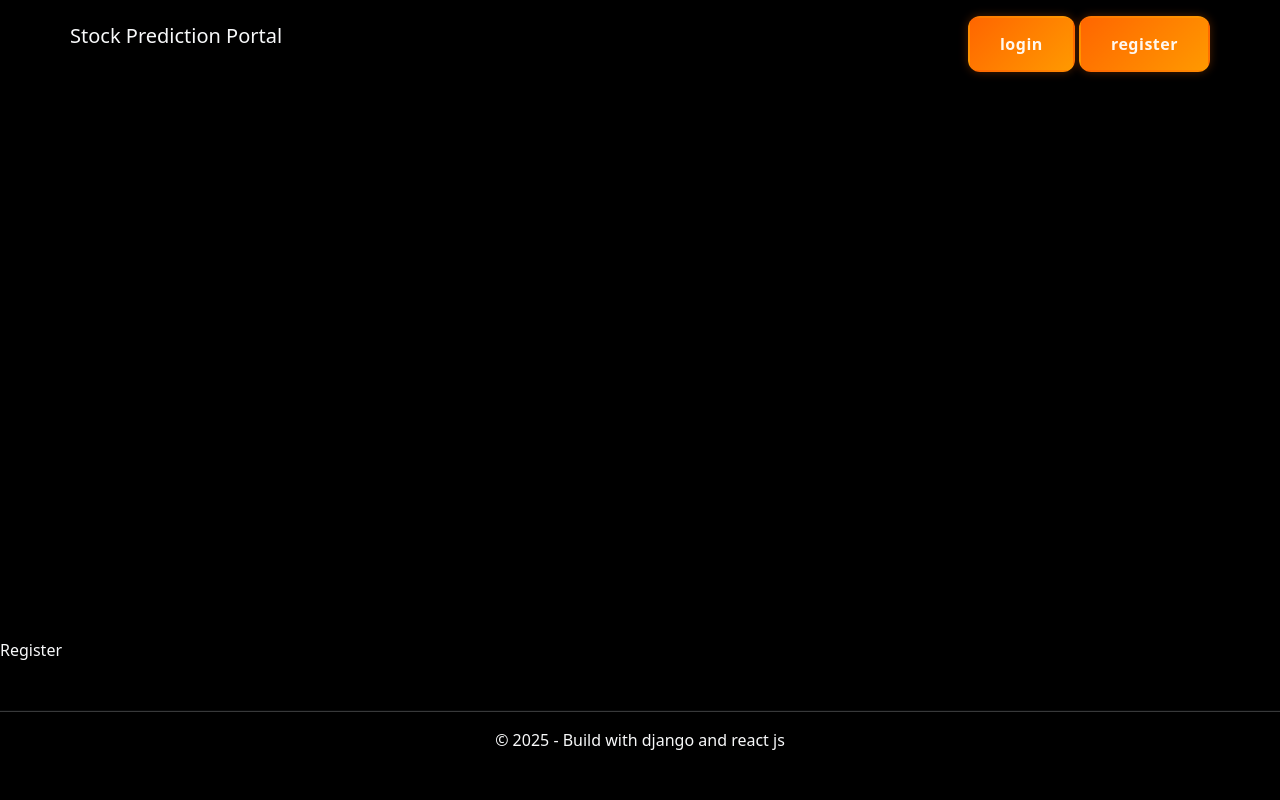
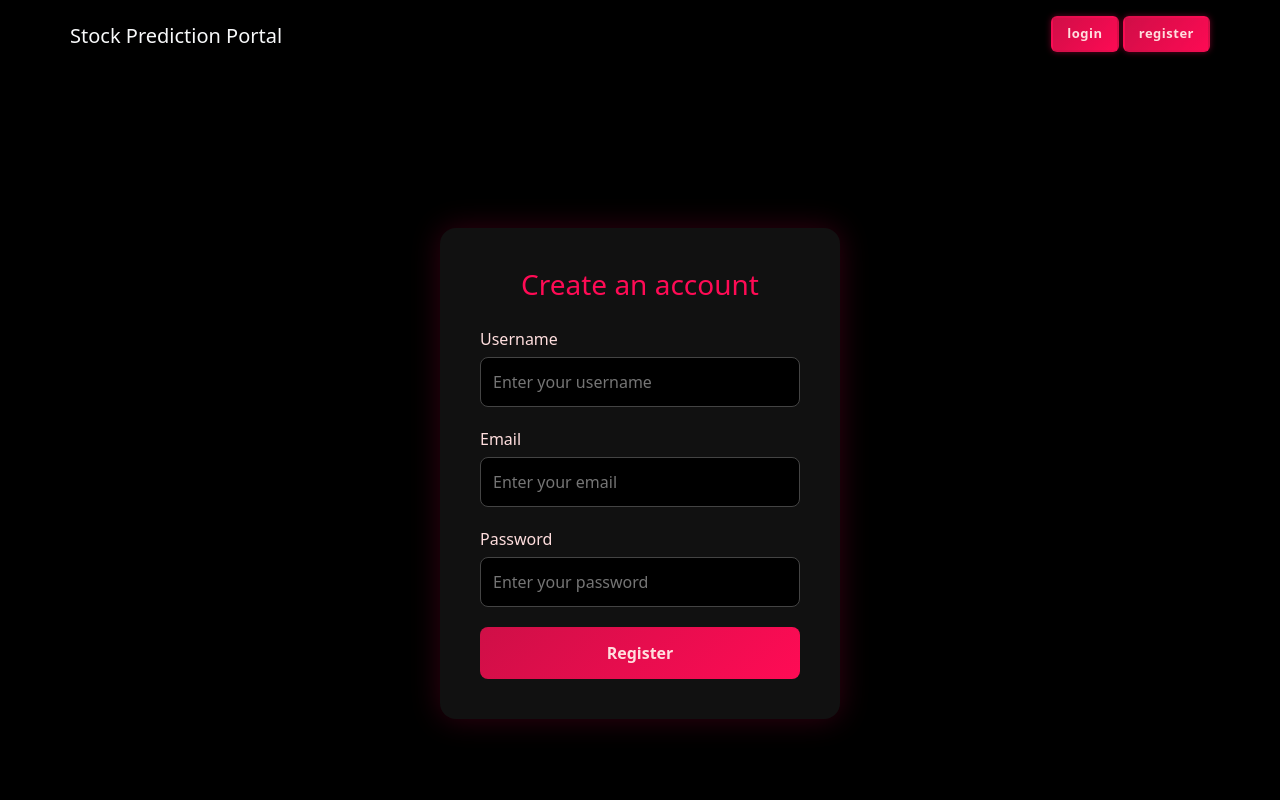
Before and after one commit to RAJESH2961/stock-prediction-portal, a React (Vite) app in the folder frontend-react/: page /register in a window 1280 px wide. Shown: the top 800 px of the page. Built offline with nearby package versions, Linux system fonts and the light colour scheme.

Commit message:
Revamp of UI and added Register page

```diff
--- a/frontend-react/src/App.jsx
+++ b/frontend-react/src/App.jsx
@@ -6,6 +6,7 @@ import Footer from './components/Footer'
 // setting up things for ROuter
 import { BrowserRouter , Routes, Route} from 'react-router-dom'
 import Register from './components/Register'
+import Login from './components/Login'
 function App() {
 
   return (
@@ -15,6 +16,7 @@ function App() {
     <Routes>
       <Route path="/" element={<Main />} />
       <Route path="/register" element={<Register />} />
+      <Route path="/login" element={<Login />} />
     </Routes>
     <Footer/>
     </BrowserRouter>
--- a/frontend-react/src/components/Header.jsx
+++ b/frontend-react/src/components/Header.jsx
@@ -1,16 +1,16 @@
 import React from 'react'
 import Button from './UI/Button'
-
+import { Link } from 'react-router-dom'
 const Header = () => {
   return (
     <>
     <nav className='navbar container pt-3 pb-3 align-items-start'>
-        <a href='' className='navbar-brand text-light'>Stock Prediction Portal</a>
+        <Link to='/' className='navbar-brand text-light'>Stock Prediction Portal</Link>
 
         <div>
-            <Button text="login"/>
+            <Button text="login" href="/login"/>
             &nbsp;
-            <Button text="register" />
+            <Button text="register" href="/register" />
 
         </div>
     </nav>
--- /dev/null
+++ b/frontend-react/src/components/Login.jsx
@@ -0,0 +1,9 @@
+import React from 'react'
+
+const Login = () => {
+  return (
+    <div className='text-light'>Login</div>
+  )
+}
+
+export default Login
--- /dev/null
+++ b/frontend-react/src/components/Register.css
@@ -0,0 +1,69 @@
+.register-container {
+  min-height: 100vh;
+  background-color: #000000;
+  display: flex;
+  justify-content: center;
+  align-items: center;
+  padding: 20px;
+}
+
+.register-form {
+  background: #111111; /* deeper black, less contrast than #1a1a1a */
+  padding: 40px;
+  border-radius: 16px;
+  box-shadow: 0 0 30px rgba(255, 11, 85, 0.2); /* subtle glow */
+  width: 100%;
+  max-width: 400px;
+  color: #FFDEDE;
+}
+
+.form-title {
+  font-size: 28px;
+  margin-bottom: 25px;
+  text-align: center;
+  color: #FF0B55; /* vivid but not too bright */
+}
+
+.form-group {
+  display: flex;
+  flex-direction: column;
+  margin-bottom: 20px;
+}
+
+.form-group label {
+  margin-bottom: 6px;
+  font-weight: 500;
+  color: #FFDEDE;
+}
+
+.form-group input {
+  padding: 12px;
+  border-radius: 8px;
+  border: 1px solid #444;
+  background-color: #000000;
+  color: #FFDEDE;
+  transition: border 0.3s ease, box-shadow 0.3s ease;
+}
+
+.form-group input:focus {
+  border-color: #CF0F47;
+  box-shadow: 0 0 5px #CF0F47;
+  outline: none;
+}
+
+.submit-btn {
+  background: linear-gradient(135deg, #CF0F47, #FF0B55);
+  border: none;
+  color: #FFDEDE;
+  font-weight: bold;
+  padding: 14px;
+  border-radius: 8px;
+  width: 100%;
+  cursor: pointer;
+  transition: transform 0.2s ease, box-shadow 0.3s ease;
+}
+
+.submit-btn:hover {
+  transform: translateY(-2px);
+  box-shadow: 0 10px 20px rgba(255, 11, 85, 0.3);
+}
--- a/frontend-react/src/components/Register.jsx
+++ b/frontend-react/src/components/Register.jsx
@@ -1,9 +1,66 @@
-import React from 'react'
+import React, { useState } from 'react';
+import './Register.css';
 
 const Register = () => {
+  const [form, setForm] = useState({ username: '', email: '', password: '' });
+
+  const handleChange = (e) => {
+    setForm({ ...form, [e.target.name]: e.target.value });
+  };
+
+  const handleSubmit = (e) => {
+    e.preventDefault();
+    console.log(form); // handle API call here
+  };
+
   return (
-    <div className='text-light'>Register</div>
-  )
-}
+    <div className="register-container">
+      <form className="register-form" onSubmit={handleSubmit}>
+        <h2 className="form-title">Create an account</h2>
 
-export default Register
+        <div className="form-group">
+          <label htmlFor="username">Username</label>
+          <input
+            name="username"
+            type="text"
+            id="username"
+            placeholder="Enter your username"
+            value={form.username}
+            onChange={handleChange}
+            required
+          />
+        </div>
+
+        <div className="form-group">
+          <label htmlFor="email">Email</label>
+          <input
+            name="email"
+            type="email"
+            id="email"
+            placeholder="Enter your email"
+            value={form.email}
+            onChange={handleChange}
+            required
+          />
+        </div>
+
+        <div className="form-group">
+          <label htmlFor="password">Password</label>
+          <input
+            name="password"
+            type="password"
+            id="password"
+            placeholder="Enter your password"
+            value={form.password}
+            onChange={handleChange}
+            required
+          />
+        </div>
+
+        <button type="submit" className="submit-btn">Register</button>
+      </form>
+    </div>
+  );
+};
+
+export default Register;
--- a/frontend-react/src/components/UI/Button.module.css
+++ b/frontend-react/src/components/UI/Button.module.css
@@ -1,60 +1,90 @@
 .fancyButton {
   position: relative;
   display: inline-block;
-  padding: 14px 30px;
-  font-size: 16px;
+  padding: 6px 14px;
+  font-size: 13px;
   font-weight: 600;
-  color: #fff8f0;
-  background: linear-gradient(135deg, #ff6600, #ff9900);
+  color: #FFDEDE;
+  background: linear-gradient(135deg, #CF0F47, #FF0B55);
   border: 2px solid transparent;
-  border-radius: 12px;
-  text-decoration: none;
+  border-radius: 6px;
+  text-decoration: none; /* Remove underline */
   overflow: hidden;
   cursor: pointer;
-  transition: all 0.4s ease;
-  box-shadow: 0 0 10px rgba(255, 102, 0, 0.3);
+  transition: all 0.3s ease-in-out;
+  box-shadow: 0 0 6px rgba(255, 11, 85, 0.4);
+}
+
+/* Prevent inherited underline */
+.fancyButton span {
+  text-decoration: none;
 }
 
 .fancyButton:hover {
-  transform: scale(1.05);
-  background: linear-gradient(135deg, #ff8533, #ffaa33);
-  box-shadow: 0 0 25px rgba(255, 153, 51, 0.5), 0 0 10px rgba(255, 153, 51, 0.2);
+  transform: scale(1.07);
+  background: linear-gradient(135deg, #FF0B55, #CF0F47);
+  box-shadow: 0 0 20px rgba(255, 11, 85, 0.7), 0 0 10px rgba(255, 222, 222, 0.2);
+}
+
+/* Lightning border flash */
+.fancyButton::before {
+  content: '';
+  position: absolute;
+  top: -2px;
+  left: -2px;
+  right: -2px;
+  bottom: -2px;
+  background: linear-gradient(120deg, #CF0F47, #FF0B55, #CF0F47);
+  background-size: 300% 300%;
+  z-index: 0;
+  border-radius: 6px;
+  opacity: 0;
+  transition: opacity 0.3s ease;
+  animation: lightningBorder 1.2s linear infinite paused;
+}
+
+.fancyButton:hover::before {
+  opacity: 1;
+  animation-play-state: running;
+}
+
+@keyframes lightningBorder {
+  0% { background-position: 0% 50%; opacity: 0.2; }
+  25% { opacity: 1; }
+  50% { background-position: 100% 50%; opacity: 0.4; }
+  75% { opacity: 1; }
+  100% { background-position: 0% 50%; opacity: 0.2; }
+}
+
+/* Lightning flicker */
+.fancyButton::after {
+  content: '';
+  position: absolute;
+  top: 0;
+  left: -75%;
+  width: 50%;
+  height: 100%;
+  background: linear-gradient(120deg, transparent, rgba(255,255,255,0.4), transparent);
+  transform: skewX(-20deg);
+  z-index: 1;
+  transition: all 0.4s ease-in-out;
+  pointer-events: none;
+}
+
+.fancyButton:hover::after {
+  animation: flashShine 0.7s forwards;
+}
+
+@keyframes flashShine {
+  0% { left: -75%; opacity: 0; }
+  50% { left: 20%; opacity: 1; }
+  100% { left: 130%; opacity: 0; }
 }
 
 .text {
   position: relative;
   z-index: 2;
   letter-spacing: 0.5px;
+  text-decoration: none;
+  color: #FFDEDE;
 }
-
-.sparkle {
-  content: "";
-  position: absolute;
-  top: -50%;
-  left: -50%;
-  width: 200%;
-  height: 200%;
-  background: radial-gradient(circle, rgba(255, 255, 255, 0.1) 0%, transparent 80%);
-  transform: rotate(45deg);
-  transition: all 0.8s ease;
-  opacity: 0;
-}
-
-.fancyButton:hover .sparkle {
-  opacity: 1;
-  animation: shine 1s ease forwards;
-}
-
-@keyframes shine {
-  0% {
-    transform: rotate(45deg) translate(-50%, -50%) scale(0.8);
-    opacity: 0;
-  }
-  50% {
-    opacity: 1;
-  }
-  100% {
-    transform: rotate(45deg) translate(50%, 50%) scale(1.2);
-    opacity: 0;
-  }
-}
```
